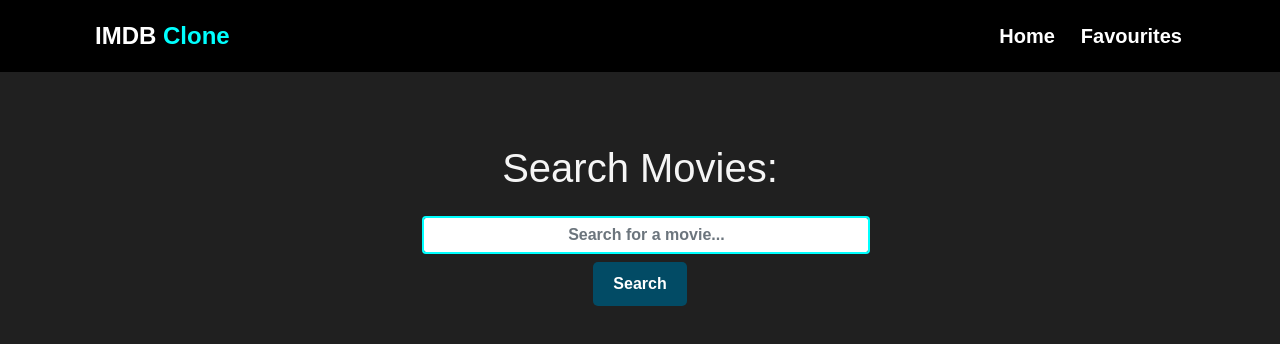
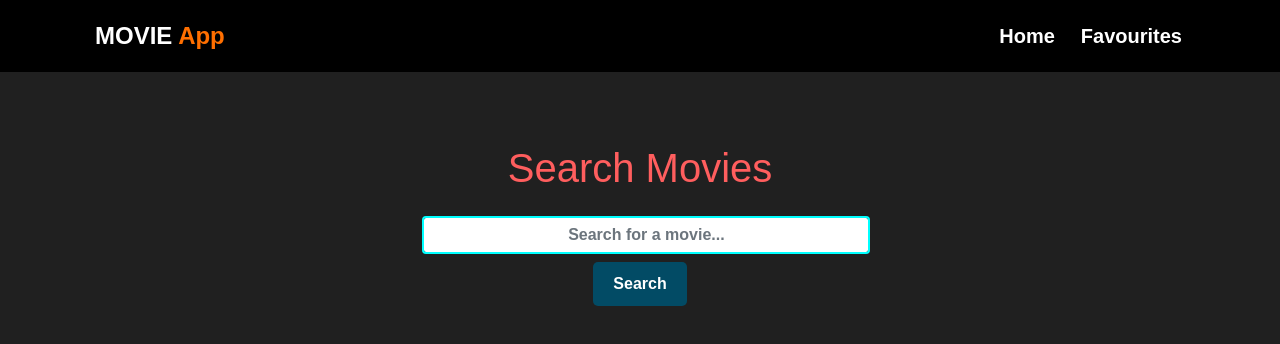
Before and after one commit to Niloyns/IMDB-Clone-project, a plain HTML site: page index.html in a window 1280 px wide. Drawn offline with nearby package versions, Linux system fonts and the light colour scheme.

Commit message:
Update index.html

```diff
--- a/index.html
+++ b/index.html
@@ -1,5 +1,6 @@
 <!DOCTYPE html>
 <html lang="en">
+
 <head>
     <meta charset="UTF-8">
     <meta name="viewport" content="width=device-width, initial-scale=1.0">
@@ -8,10 +9,11 @@
     <link rel="stylesheet" href="https://stackpath.bootstrapcdn.com/bootstrap/4.5.2/css/bootstrap.min.css">
     <link rel="stylesheet" href="styles.css">
 </head>
+
 <body>
     <nav class="navbar navbar-expand-lg">
         <div class="container">
-            <a class="navbar-brand" href="index.html">IMDB <span style="color: cyan;">Clone</span></a>
+            <a class="navbar-brand" href="index.html">MOVIE <span style="color: rgb(255, 111, 0);">App</span></a>
             <div class="collapse navbar-collapse">
                 <ul class="navbar-nav ml-auto">
                     <li class="nav-item">
@@ -24,13 +26,13 @@
             </div>
         </div>
     </nav>
-    <br/>
+    <br />
     <div class="quote-container">
         <p id="quoteText"></p>
     </div>
 
     <div class="container-3 mt-5">
-        <h1 class="mb-4" style="color: whitesmoke;">Search Movies: </h1>
+        <h1 class="mb-4" style="color: rgb(255, 94, 94);">Search Movies </h1>
         <div class="form-group">
             <input type="text" id="searchInput" class="form-control" placeholder="Search for a movie...">
             <button id="searchButton" class="btn btn-primary mt-2">Search</button>
@@ -41,4 +43,5 @@
     <!-- JavaScript -->
     <script src="script.js"></script>
 </body>
+
 </html>
```
